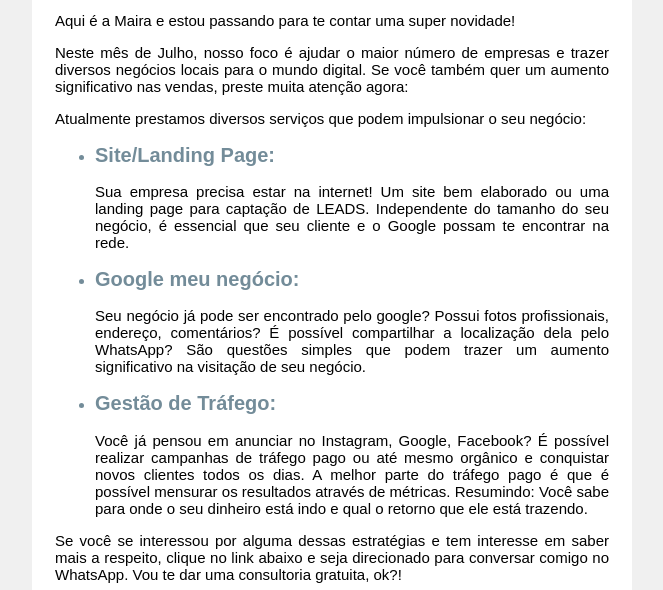
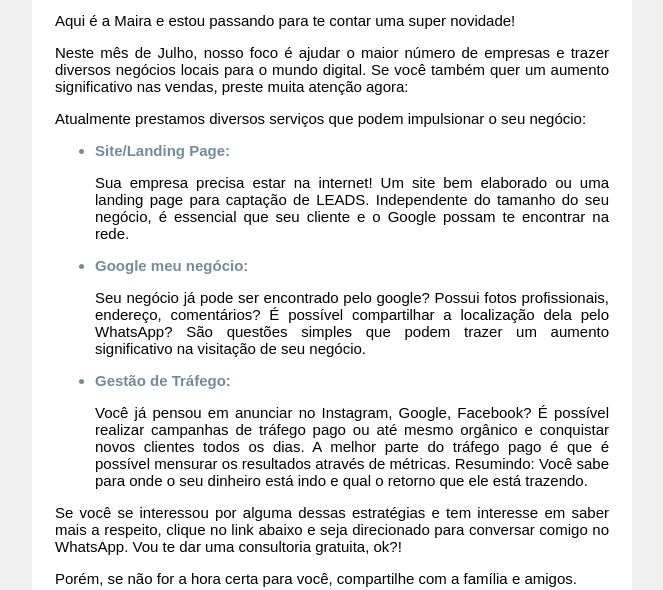
Before and after one commit to mairazampieron/Projeto-Arqua, a plain HTML site: page newsletter.html in a window 1280 px wide. Shown: the part 280-870 px from the top of the page, without its empty margins (308-971 px from the left). Drawn offline with Linux system fonts and the light colour scheme.

Commit message:
atualizado

```diff
--- a/newsletter.html
+++ b/newsletter.html
@@ -56,15 +56,15 @@
 
             <ul>
                 <li style="color: #738C99;">
-            <h2 class="topico" style="color: #738C99; font-size: 20px;">Site/Landing Page:</h2> <p style="color:black;">Sua empresa precisa estar na internet! Um site bem elaborado ou uma landing page para captação de LEADS. Independente do tamanho do seu negócio, é essencial que seu cliente e o Google possam te encontrar na rede.</p>
+            <h2 class="topico" style="color: #738C99; font-size: 15px;">Site/Landing Page:</h2> <p style="color:black;">Sua empresa precisa estar na internet! Um site bem elaborado ou uma landing page para captação de LEADS. Independente do tamanho do seu negócio, é essencial que seu cliente e o Google possam te encontrar na rede.</p>
                 </li>
 
                 <li style="color: #738C99;">
-            <h2 class="topico" style="color: #738C99; font-size: 20px;">Google meu negócio:</h2> <p style="color:black;">Seu negócio já pode ser encontrado pelo google? Possui fotos profissionais, endereço, comentários? É possível compartilhar a localização dela pelo WhatsApp? São questões simples que podem trazer um aumento significativo na visitação de seu negócio. </p>
+            <h2 class="topico" style="color: #738C99; font-size: 15px;">Google meu negócio:</h2> <p style="color:black;">Seu negócio já pode ser encontrado pelo google? Possui fotos profissionais, endereço, comentários? É possível compartilhar a localização dela pelo WhatsApp? São questões simples que podem trazer um aumento significativo na visitação de seu negócio. </p>
                 </li>
 
                 <li style="color: #738C99;">
-            <h2 class="topico" style="color: #738C99; font-size: 20px;">Gestão de Tráfego:</h2> <p style="color:black;">Você já pensou em anunciar no Instagram, Google, Facebook? É possível realizar campanhas de tráfego pago ou até mesmo orgânico e conquistar novos clientes todos os dias. A melhor parte do tráfego pago é que é possível mensurar os resultados através de métricas. Resumindo: Você sabe para onde o seu dinheiro está indo e qual o retorno que ele está trazendo.</p></li>
+            <h2 class="topico" style="color: #738C99; font-size: 15px;">Gestão de Tráfego:</h2> <p style="color:black;">Você já pensou em anunciar no Instagram, Google, Facebook? É possível realizar campanhas de tráfego pago ou até mesmo orgânico e conquistar novos clientes todos os dias. A melhor parte do tráfego pago é que é possível mensurar os resultados através de métricas. Resumindo: Você sabe para onde o seu dinheiro está indo e qual o retorno que ele está trazendo.</p></li>
             </ul>
 
 
```
